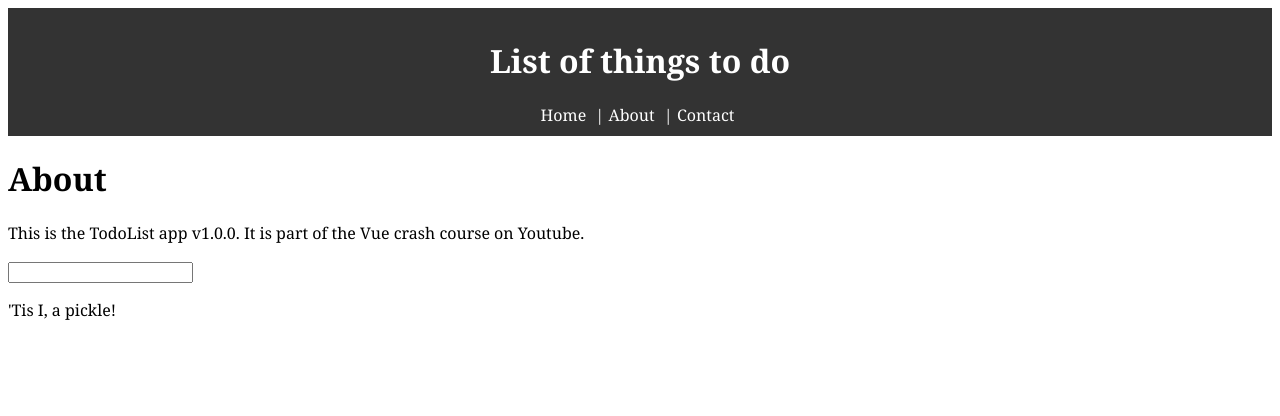
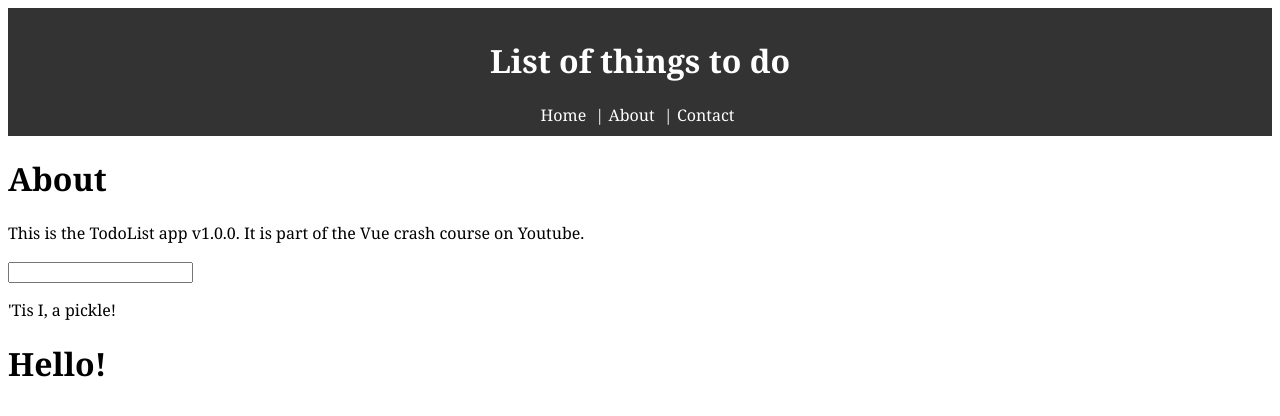
Before and after one commit to igoryen/vine, a Vue app: page /#/about in a window 1280 px wide. Shown: the top 416 px of the page. Built offline with nearby package versions, Linux system fonts and the light colour scheme.

Commit message:
Maximilian Schwarzmüller: block 10. Directly render the output of a methods' function

```diff
--- a/src/views/About.vue
+++ b/src/views/About.vue
@@ -5,6 +5,9 @@
     <div id="pickle">
       <input type="text" v-on:input="changePhrase">
       <p>{{something}}</p>
+      <div>
+          <h1>{{ sayHello() }}</h1>
+      </div>
     </div>
   </div>
 </template>
@@ -20,7 +23,11 @@ export default {
     methods: {
         changePhrase: function( event ){
             this.something = event.target.value;
+        },
+        sayHello: function(){
+            return "Hello!";
         }
+
     }
 }
 </script>
```
